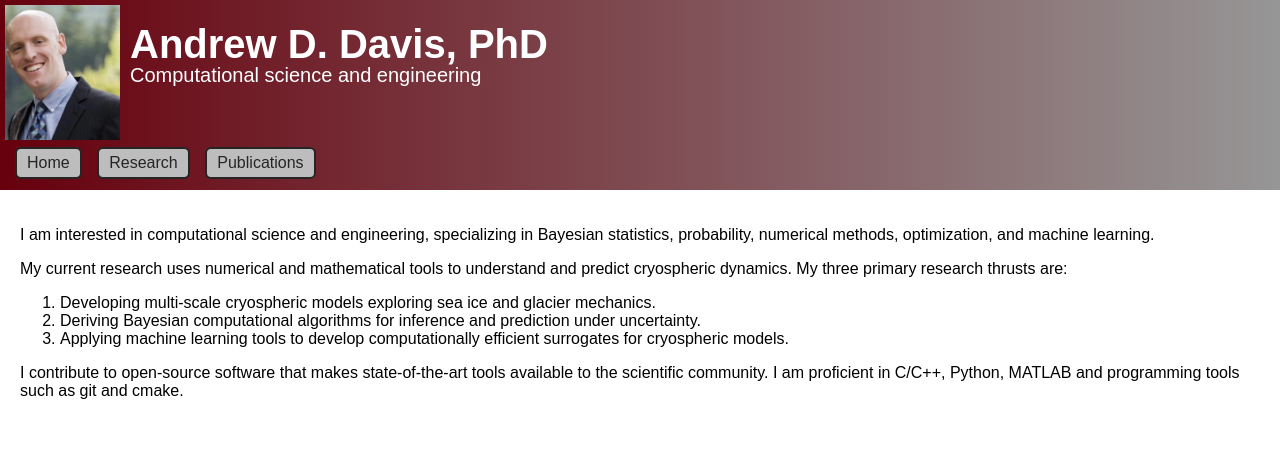
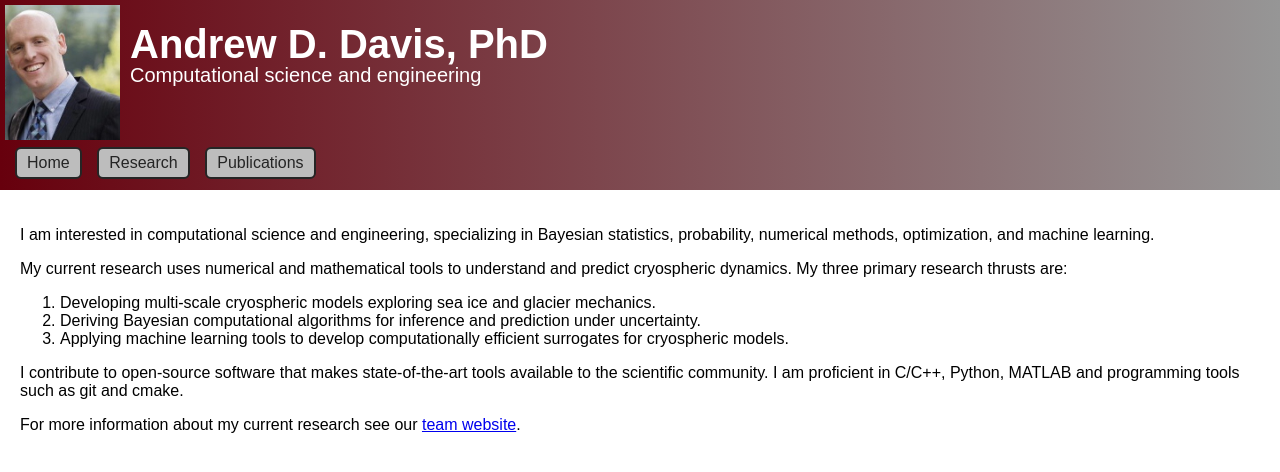
Before and after one commit to andyddavis/andyddavis.github.io, a Jekyll site: the page built from index.md, in a window 1280 px wide. Shown: the top 472 px of the page. Built offline with Jekyll 4.4.1, drawn with Linux system fonts in a browser that asks for light colours.

Commit message:
Update index.md

```diff
--- a/index.md
+++ b/index.md
@@ -11,3 +11,5 @@ My current research uses numerical and mathematical tools to understand and pred
 3. Applying machine learning tools to develop computationally efficient surrogates for cryospheric models.
 
 I contribute to open-source software that makes state-of-the-art tools available to the scientific community. I am proficient in C/C++, Python, MATLAB and programming tools such as git and cmake.
+
+For more information about my current research see our [team website](https://seaicemuri.org/index.html).
```
